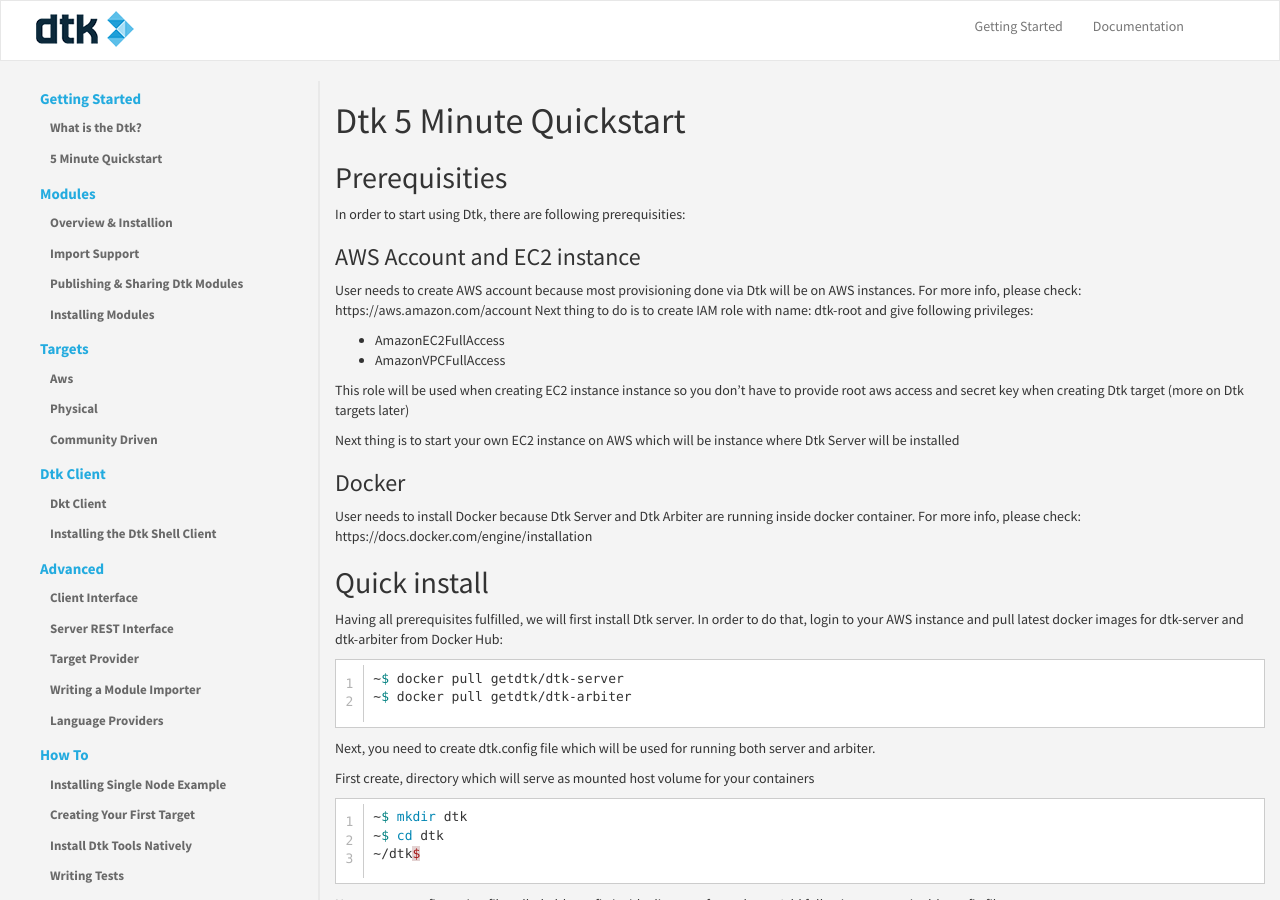
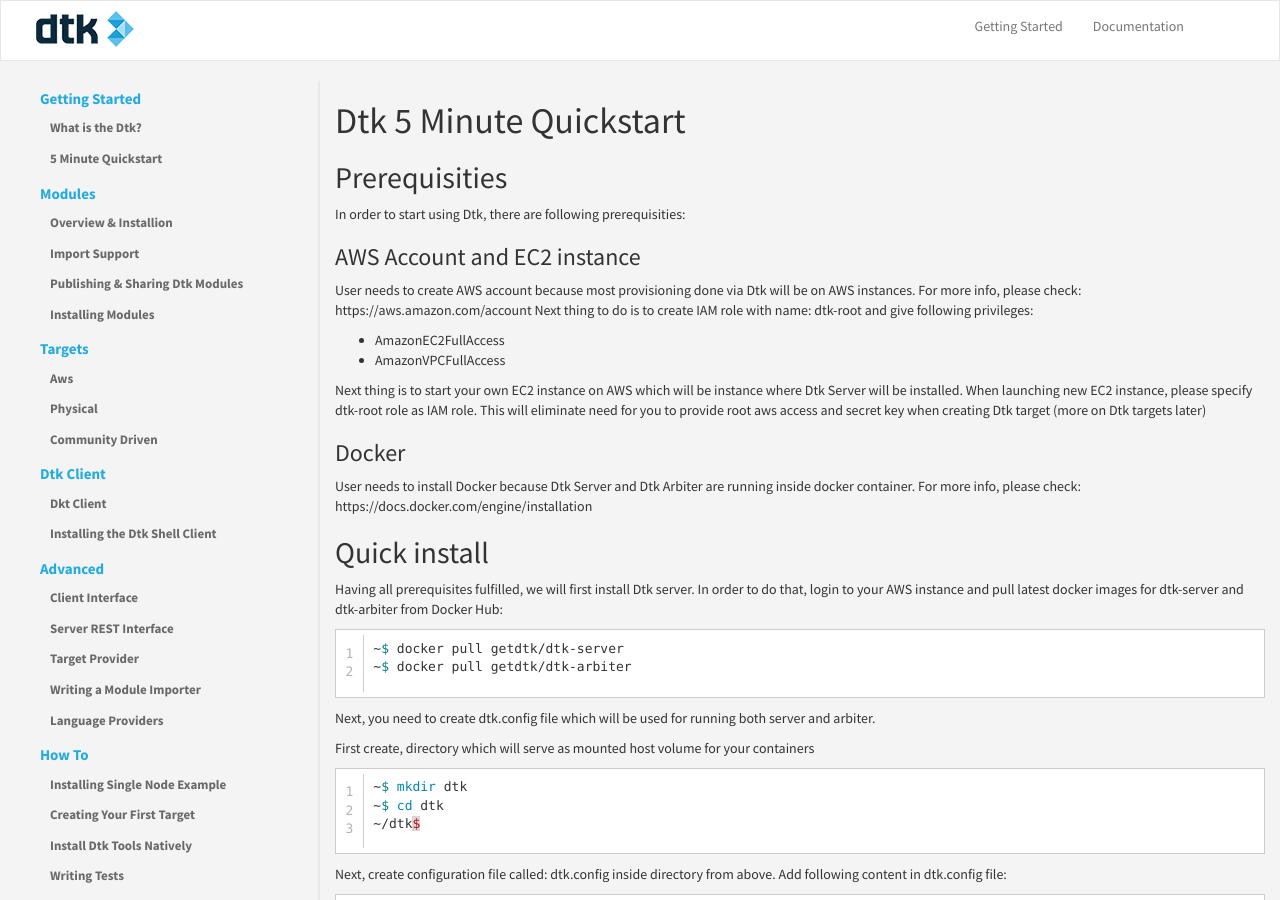
Before and after one commit to dtk/dtk-docs-v1, a Jekyll site: the page built from _getting-started/5-min-quickstart.md, in a window 1280 px wide and 900 px high. Built offline with Jekyll 4.4.1, drawn with Linux system fonts in a browser that asks for light colours.

Commit message:
IAM role usage explained in getting started

```diff
--- a/_getting-started/5-min-quickstart.md
+++ b/_getting-started/5-min-quickstart.md
@@ -14,9 +14,7 @@ Next thing to do is to create IAM role with name: dtk-root and give following pr
 - AmazonEC2FullAccess
 - AmazonVPCFullAccess
 
-This role will be used when creating EC2 instance instance so you don't have to provide root aws access and secret key when creating Dtk target (more on Dtk targets later)
-
-Next thing is to start your own EC2 instance on AWS which will be instance where Dtk Server will be installed
+Next thing is to start your own EC2 instance on AWS which will be instance where Dtk Server will be installed. When launching new EC2 instance, please specify dtk-root role as IAM role. This will eliminate need for you to provide root aws access and secret key when creating Dtk target (more on Dtk targets later)
 
 ### Docker
 User needs to install Docker because Dtk Server and Dtk Arbiter are running inside docker container. For more info, please check: https://docs.docker.com/engine/installation
```
